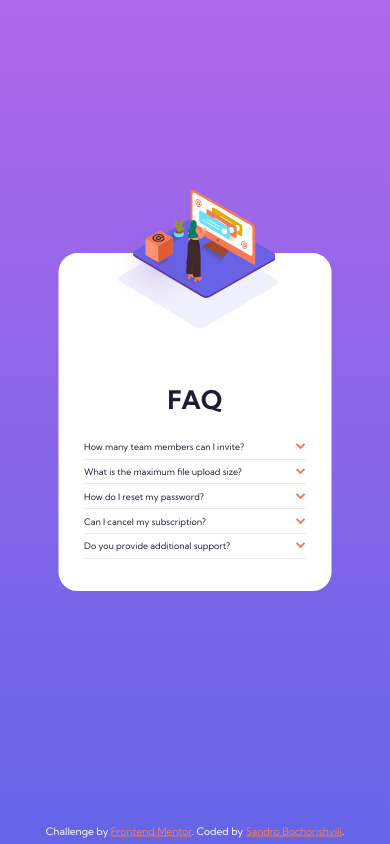
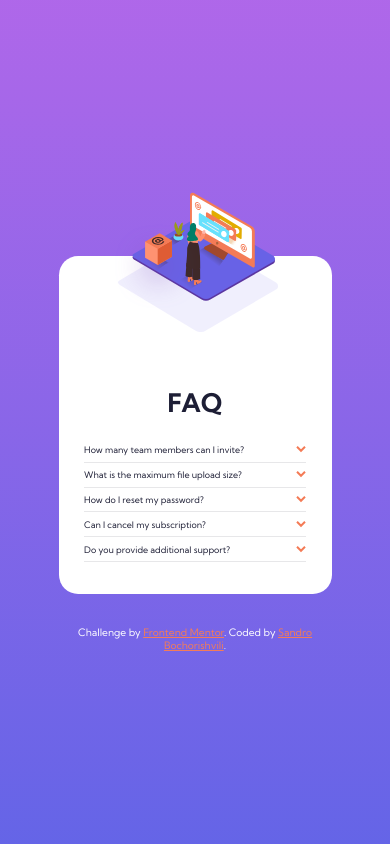
Before and after one commit to Sanideth/FAQ-card, a website: page index.html in a window 390 px wide. Drawn offline with Linux system fonts and the light colour scheme.

Commit message:
fixed some unresponsive stuff

```diff
--- a/index.html
+++ b/index.html
@@ -82,12 +82,13 @@
           </ul>
         </div>
       </main>
+      <div class="attribution">
+        Challenge by
+        <a href="https://www.frontendmentor.io?ref=challenge" target="_blank"
+          >Frontend Mentor</a
+        >. Coded by <a href="https://github.com/Sanideth">Sandro Bochorishvili</a>.
+      </div>
     </div>
-    <div class="attribution">
-      Challenge by
-      <a href="https://www.frontendmentor.io?ref=challenge" target="_blank"
-        >Frontend Mentor</a
-      >. Coded by <a href="https://github.com/Sanideth">Sandro Bochorishvili</a>.
-    </div>
+
   </body>
 </html>
--- a/sass/_base.scss
+++ b/sass/_base.scss
@@ -23,6 +23,7 @@ $bp-medium: 53.125em; //850 px
 $bp-small: 37.5em; //600px
 
 html {
+  overflow: scroll;
   font-size: 62.5%;
   @media only screen and (max-width: $bp-largest) {
     font-size: 55%;
@@ -42,16 +43,19 @@ body {
     var(--bg-color-blue)
   );
   height: 100vh;
-
+  display: flex;
+  justify-content: center;
+  align-items: center;
+  flex-direction: column;
+  overflow-y: scroll;
   font-family: "Kumbh Sans", sans-serif;
 }
 
 .container {
-  position: absolute;
-  top: 50%;
-  left: 50%;
-  transform: translate(-50%, -50%);
-  max-width: 120rem;
+  width: 70vw;
+  max-width: 100rem;
+  min-height: 0rem;
+  padding-top: 10rem;
 }
 
 label {
--- a/sass/_layout.scss
+++ b/sass/_layout.scss
@@ -2,8 +2,7 @@
   display: flex;
   background-color: #fff;
   border-radius: 3rem;
-  width: 70vw;
-  max-width: 100rem;
+  margin-bottom: 5rem;
   @media only screen and (max-width: $bp-largest) {
     flex-direction: column;
   }
@@ -14,7 +13,6 @@
     background-repeat: no-repeat;
     flex: 0 1 55%;
     padding-top: 10em;
-    height: 60rem;
     position: relative;
 
     @media only screen and (max-width: $bp-largest) {
@@ -137,13 +135,9 @@
 
 .attribution {
   font-size: 1.6rem;
-  position: absolute;
-  bottom: 0;
-  left: 50%;
-  transform: translate(-50%, -50%);
+
   text-align: center;
   color: #fff;
-  width: 100%;
 
   & > a {
     color: var(--color-text-main);
```
Also changed, not shown: css/style.css, css/style.prefix.css.
